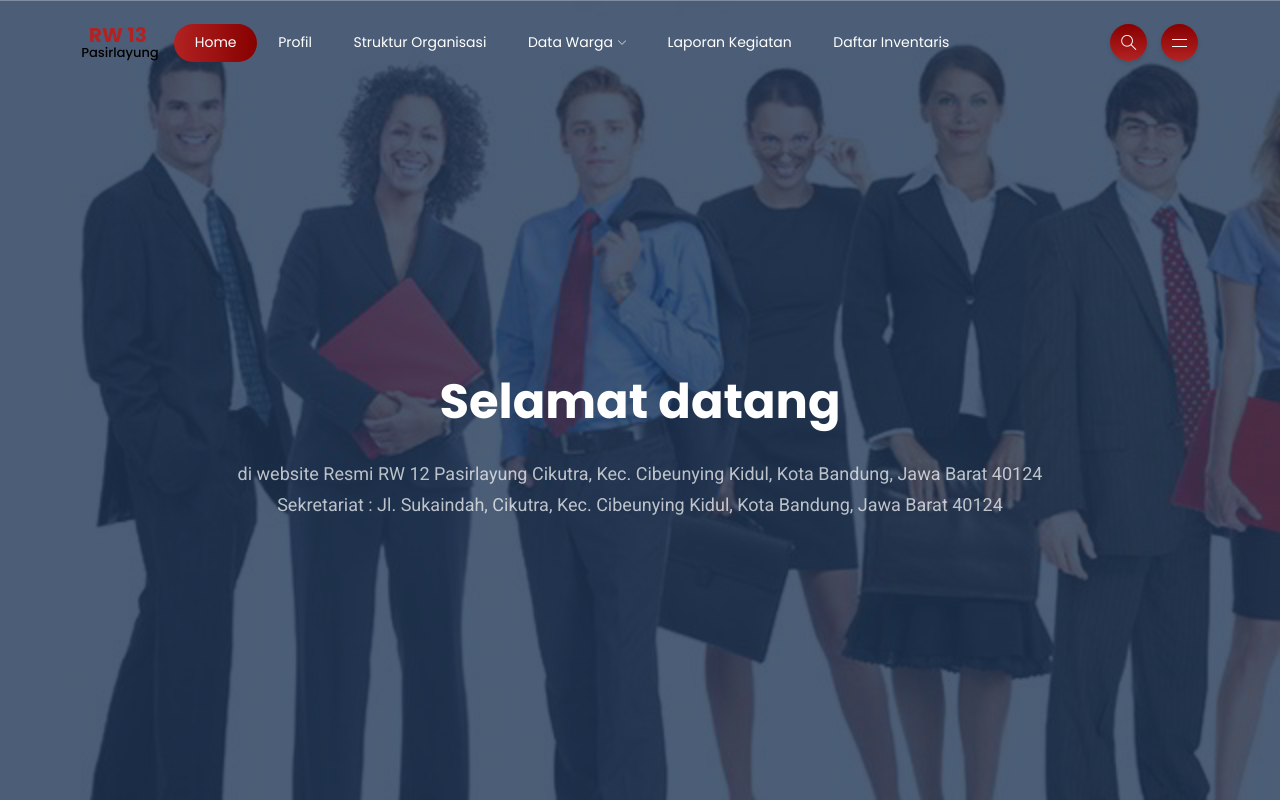
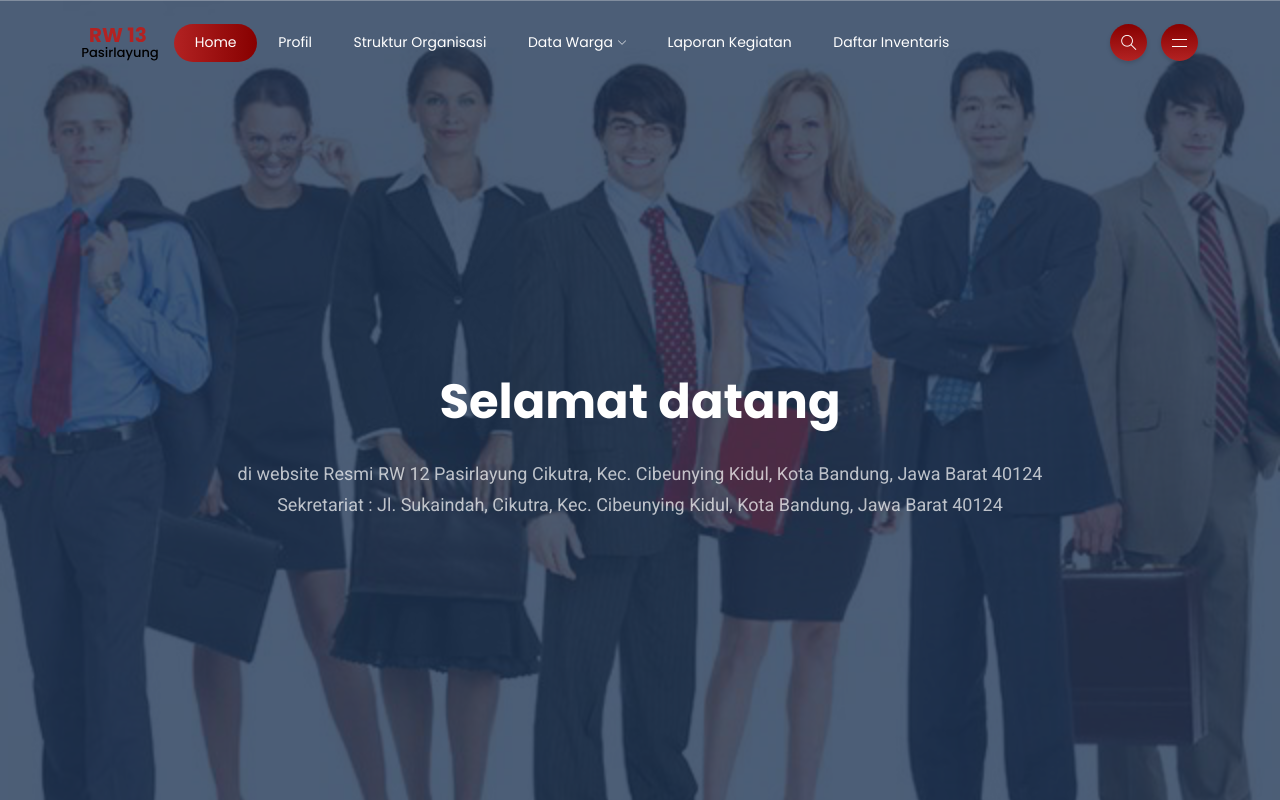
Before and after one commit to iseplutpinur/smart_rw, a plain HTML site: page docs/index.html in a window 1280 px wide. Shown: the top 800 px of the page. Drawn offline with Linux system fonts and the light colour scheme.

Commit message:
update background position hero

```diff
--- a/docs/index.html
+++ b/docs/index.html
@@ -137,7 +137,7 @@
 
 		<!-- section hero -->
 		<section class="hero data-bg-image d-flex align-items-center pb-5 my-0" data-bg-image="images/bg.jpg"
-			style="max-height: 120vh;">
+			style="max-height: 120vh; background-position: center;">
 			<div class="container-xl">
 				<!-- call to action -->
 				<div class="cta text-center p-0 m-0" style="max-width: none;">
```
